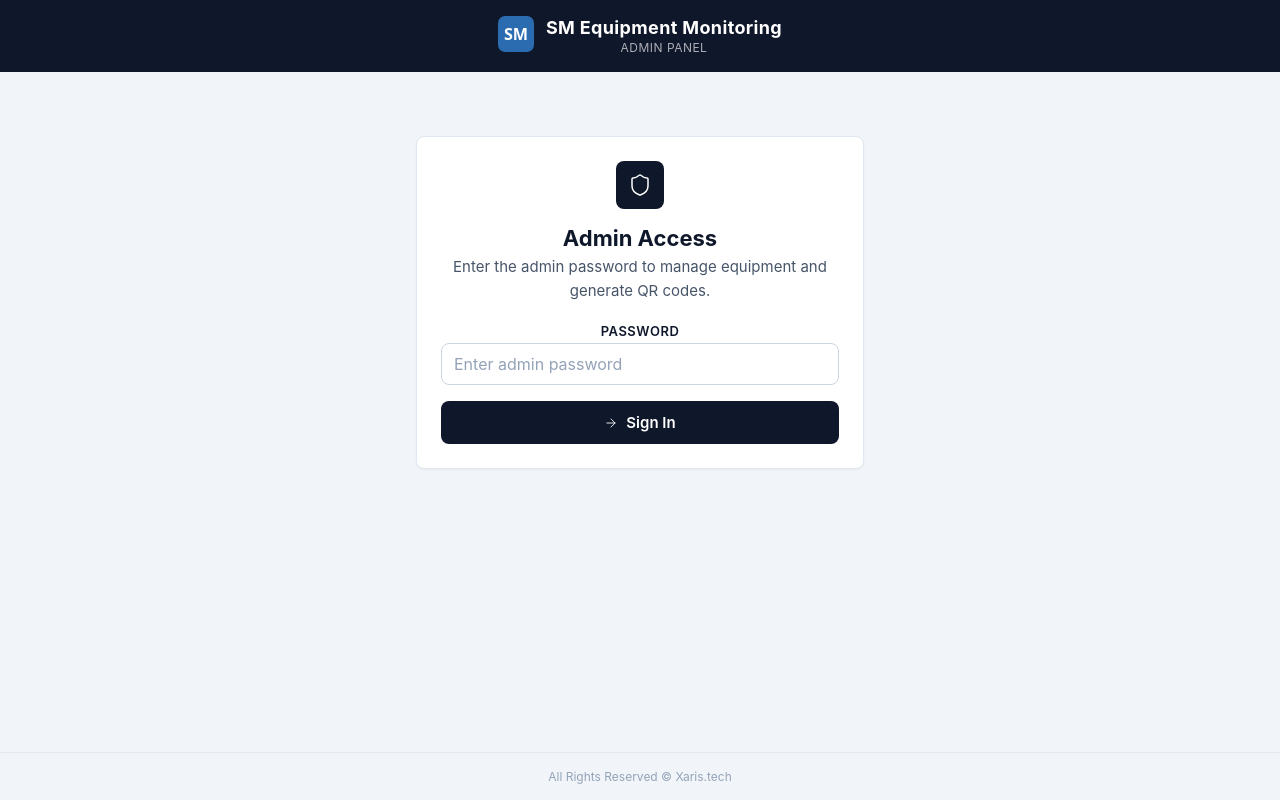
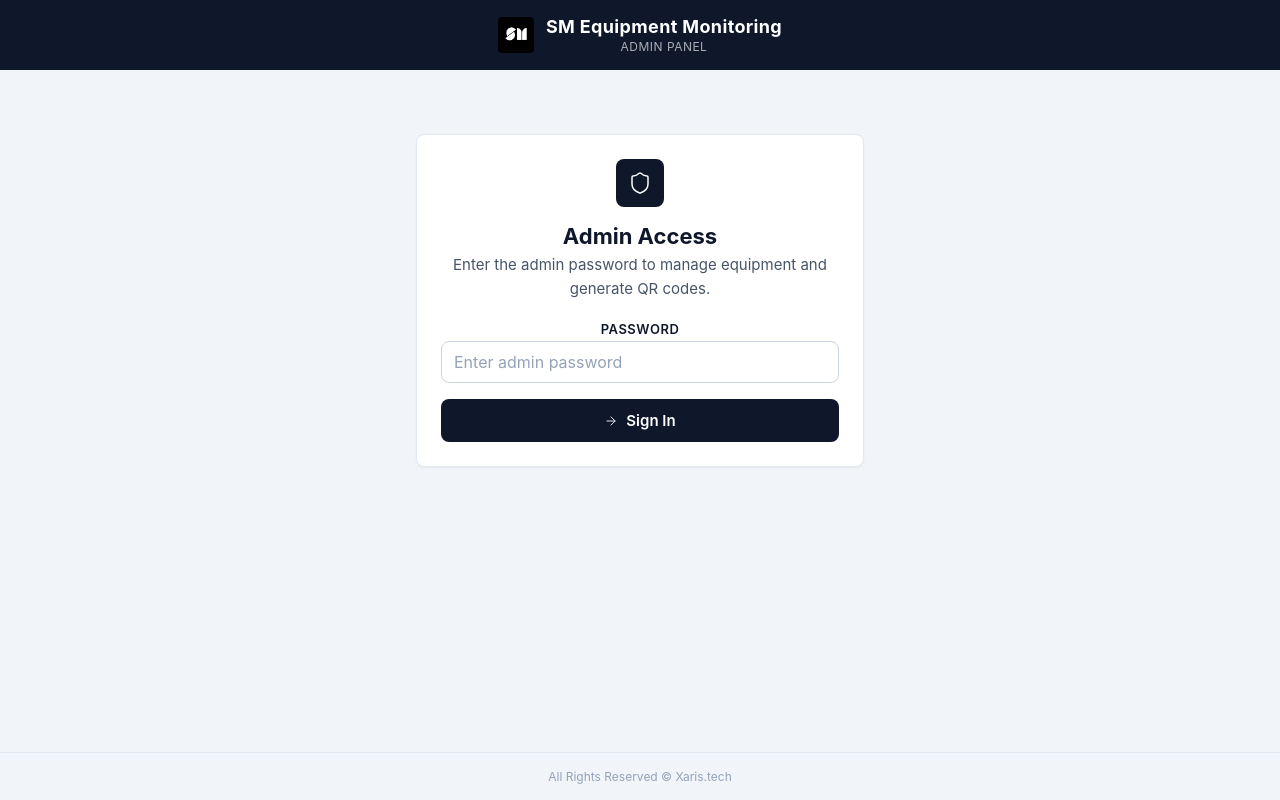
Before and after one commit to xaris-tech/sm-eq-monitoring, a website: page admin.html in a window 1280 px wide. Drawn offline with nearby package versions, Linux system fonts and the light colour scheme.

Commit message:
Use SM logo image, add Vercel serverless deployment

```diff
--- a/admin.html
+++ b/admin.html
@@ -27,10 +27,7 @@
   <header>
     <div class="header-content">
       <div class="header-logo">
-        <svg viewBox="0 0 40 40" fill="none">
-          <rect width="40" height="40" rx="8" fill="#2b6cb0"/>
-          <text x="50%" y="55%" dominant-baseline="middle" text-anchor="middle" fill="white" font-family="system-ui" font-weight="800" font-size="18">SM</text>
-        </svg>
+        <img src="SM-log.png" alt="SM logo" />
       </div>
       <div>
         <div class="header-title">SM Equipment Monitoring</div>
--- /dev/null
+++ b/api/index.js
@@ -0,0 +1,2 @@
+const app = require('../server/index')
+module.exports = app
--- a/css/style.css
+++ b/css/style.css
@@ -1080,10 +1080,13 @@ footer {
   gap: var(--space-3);
 }
 
-.header-logo svg {
+.header-logo svg,
+.header-logo img {
   width: 36px;
   height: 36px;
   border-radius: var(--radius-sm);
+  object-fit: cover;
+  display: block;
 }
 
 @media (min-width: 480px) {
```
Also changed, not shown: borrow.html (+1 -4 lines), comms-checklist.html (+1 -4 lines), equipment-qrs.html (+1 -4 lines), index.html (+1 -4 lines), package.json (added, +11 -0 lines), server/index.js (+4 -4 lines), test-qrs.html (+1 -4 lines), SM-log.png (added), vercel.json (added), 1 other file.
